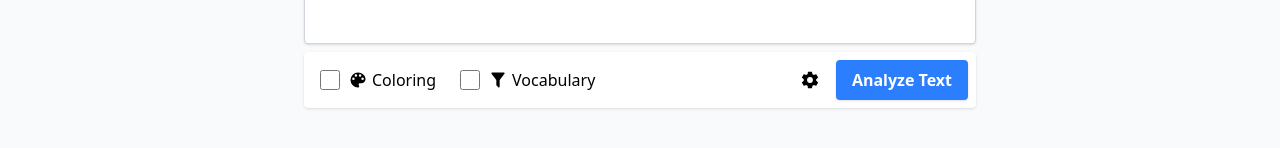
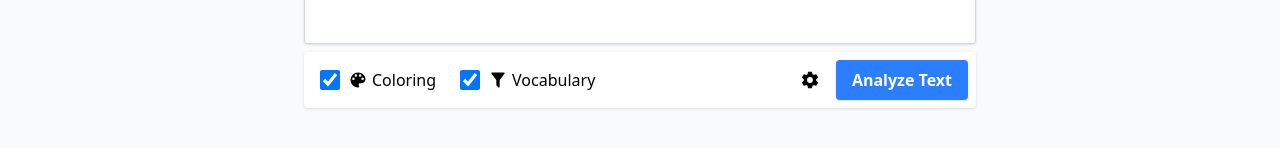
Before and after one commit to Agnoctopus/DicoRago, a Vue app in the folder frontend/: page /Analyze in a window 1280 px wide. Shown: the part 270-418 px from the top of the page. Built offline with nearby package versions, Linux system fonts and the light colour scheme; no server answers.

Commit message:
frontend: Change default settings

```diff
--- a/frontend/src/stores/settings.ts
+++ b/frontend/src/stores/settings.ts
@@ -9,10 +9,10 @@ import { defineStore } from 'pinia'
 export const useSettingsStore = defineStore('settings', () => {
   // Reactive state variables.
   const onlyUnknownColoring = ref(false)
-  const coloringEnabled = ref(false)
-  const vocabularyEnabled = ref(false)
+  const coloringEnabled = ref(true)
+  const vocabularyEnabled = ref(true)
   const dictionaryLanguage = ref('en_US')
-  const annotationStyle = ref('box')
+  const annotationStyle = ref('zen')
 
   /**
    * Loads settings from localStorage.
```
